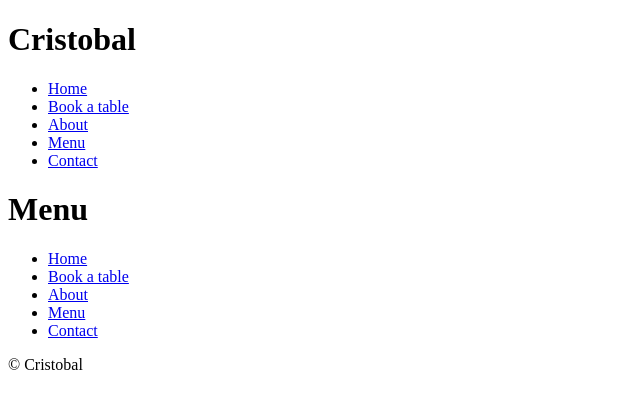
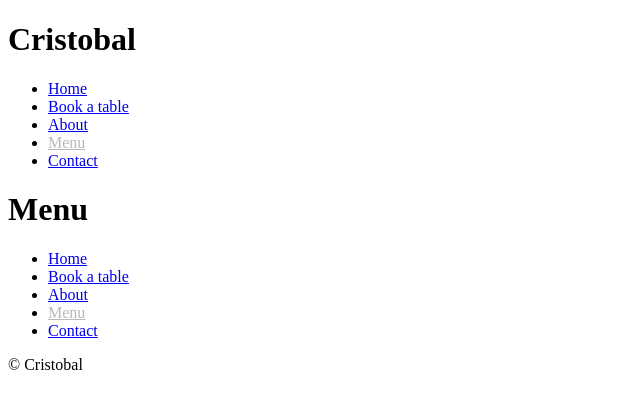
Before and after one commit to robbiegene/cristobal, a Jekyll site: the page built from menu.html, in a window 1280 px wide. Shown: the top 409 px of the page, without its empty margins (0-640 px from the left). Built offline with Jekyll 4.4.1, drawn with Linux system fonts in a browser that asks for light colours; Markdown is read by kramdown in place of the engine named in the settings.

Commit message:
copied class to remaining site pages

```diff
--- a/_includes/nav.html
+++ b/_includes/nav.html
@@ -1,9 +1,9 @@
 <nav>
     <ul>
       <li><a href="{{site.baseurl}}/index.html" class="{% if page.url == '/' %}current{% endif %}">Home</a></li>
-      <li><a href="{{site.baseurl}}/reservations.html">Book a table</a></li>
-      <li><a href="{{site.baseurl}}/about.html">About</a></li>
-      <li><a href="{{site.baseurl}}/menu.html">Menu</a></li>
-      <li><a href="{{site.baseurl}}/contact.html">Contact</a></li>
+      <li><a href="{{site.baseurl}}/reservations.html" class="{% if page.url == '/reservations.html' %}current{% endif %}">Book a table</a></li>
+      <li><a href="{{site.baseurl}}/about.html" class="{% if page.url == '/about.html' %}current{% endif %}">About</a></li>
+      <li><a href="{{site.baseurl}}/menu.html" class="{% if page.url == '/menu.html' %}current{% endif %}">Menu</a></li>
+      <li><a href="{{site.baseurl}}/contact.html" class="{% if page.url == '/contact.html' %}current{% endif %}">Contact</a></li>
     </ul>
 </nav>
```
